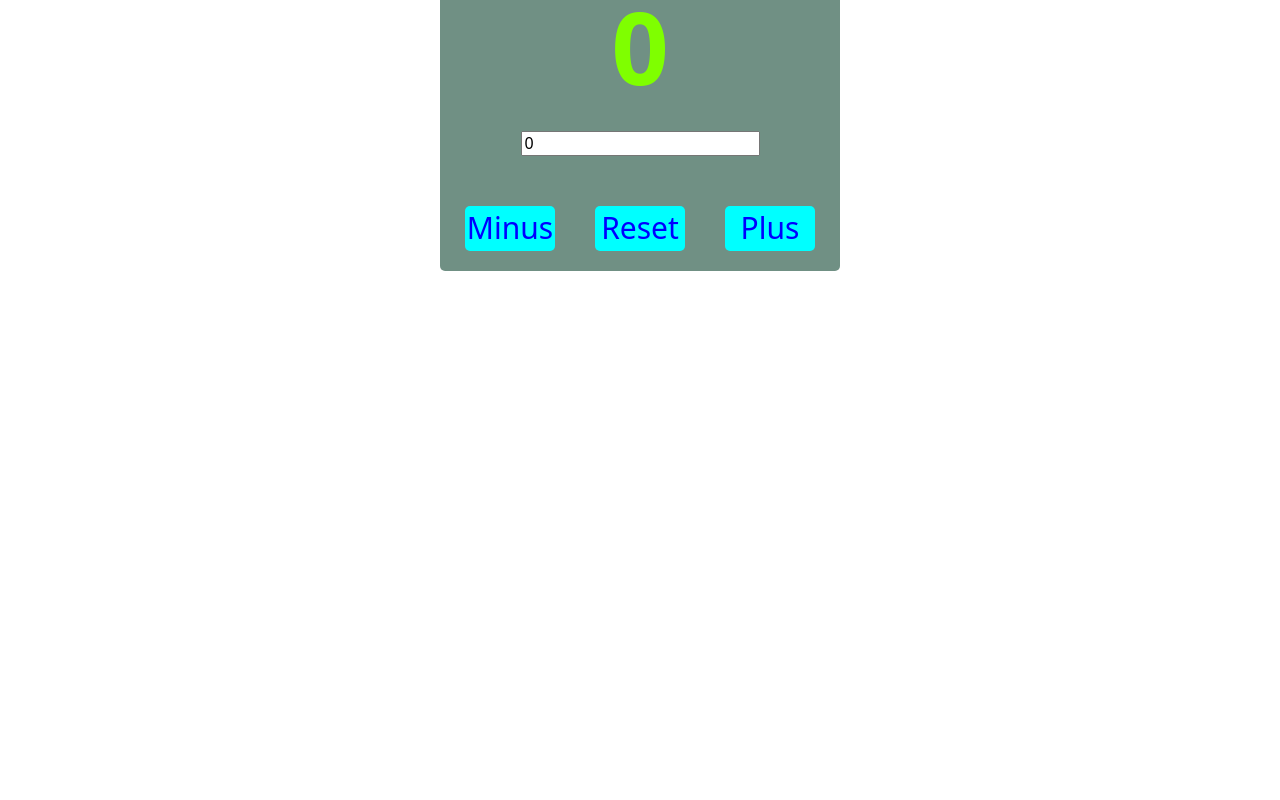
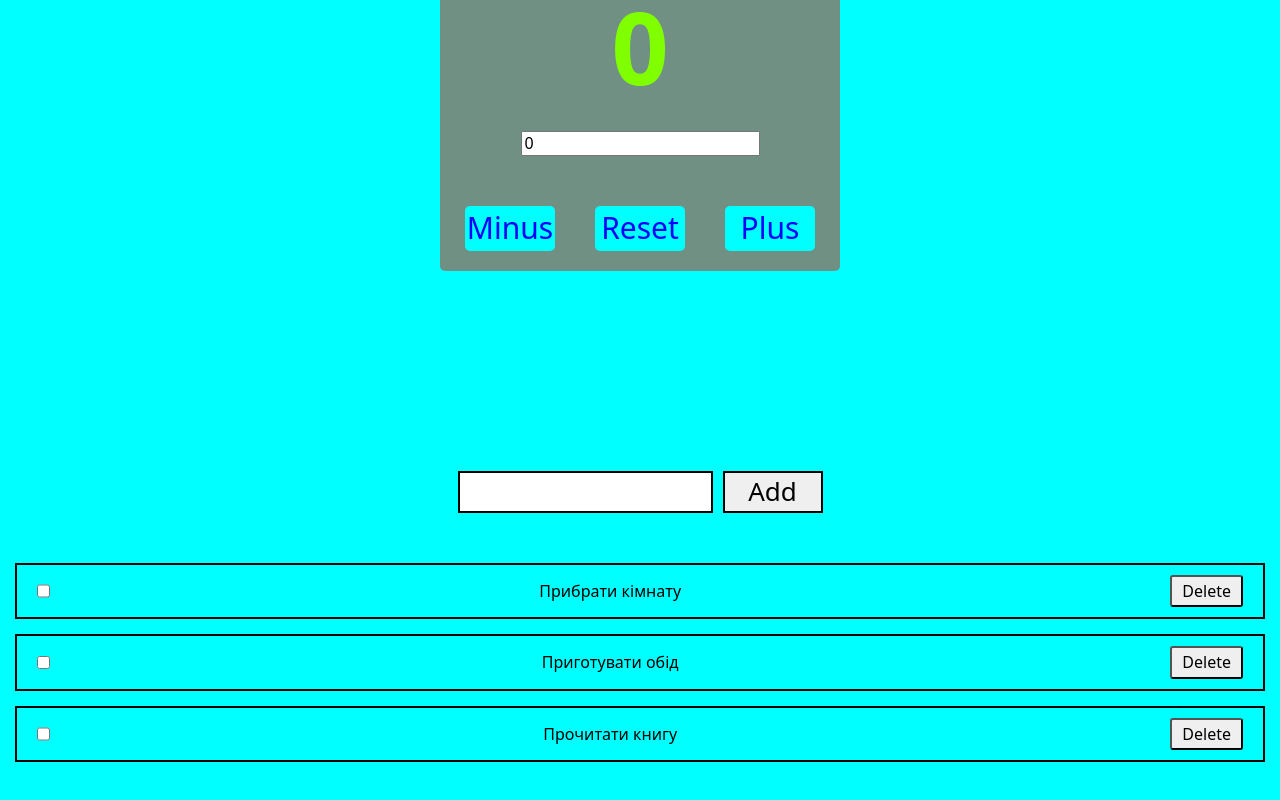
Before and after one commit to Ocheretko1992/start-react_project, a React (Vite) app: page / in a window 1280 px wide. Shown: the part 1224-2024 px from the top of the page. Before the commit the page ends 1695 px from the top, so only its background shows below. Built offline with nearby package versions, Linux system fonts and the light colour scheme.

Commit message:
Add and Delete Todos

```diff
--- a/src/App/App.jsx
+++ b/src/App/App.jsx
@@ -8,6 +8,7 @@ import Users from "../Users.json";
 import "../index.css";
 import Count from "./../Count/Count";
 import { useState } from "react";
+import FilterTodoList from "../FilterTodoList/FilterTodoList";
 
 const App = () => {
   const [count, setCount] = useState(0);
@@ -59,6 +60,7 @@ const App = () => {
         step={step}
         setStep={setStep}
       />
+      <FilterTodoList />
     </div>
   );
 };
--- /dev/null
+++ b/src/FilterTodoList/FilterTodoList.jsx
@@ -0,0 +1,42 @@
+import { nanoid } from "nanoid";
+import css from "./FilterTodoList.module.css";
+import LiTodo from "./LiTodo";
+import TodosData from "./todo.json";
+import { useState } from "react";
+
+const FilterTodoList = () => {
+  const [todos, setTodos] = useState(TodosData);
+  const [newTodoValue, setNewTodoValue] = useState("");
+
+  const handleDeleteTodo = (id) => {
+    setTodos((prev) => prev.filter((item) => item.id !== id));
+  };
+
+  const handleAddTodo = () => {
+    const newTodo = { title: newTodoValue, id: nanoid() };
+    console.log(newTodo);
+    setTodos((prev) => [...prev, newTodo]);
+  };
+
+  return (
+    <>
+      <div className={css.corob}>
+        <input
+          value={newTodoValue}
+          onChange={(e) => setNewTodoValue(e.target.value)}
+          className={css.input}
+        />
+        <button onClick={handleAddTodo} className={css.btnAdd}>
+          Add
+        </button>
+      </div>
+      <ul className={css.ulList}>
+        {todos.map((item) => (
+          <LiTodo key={item.id} {...item} handleDeleteTodo={handleDeleteTodo} />
+        ))}
+      </ul>
+    </>
+  );
+};
+
+export default FilterTodoList;
--- /dev/null
+++ b/src/FilterTodoList/FilterTodoList.module.css
@@ -0,0 +1,48 @@
+.corob {
+  display: flex;
+  justify-content: center;
+  gap: 10px;
+  padding: 0 15px 50px 15px;
+}
+
+.input {
+  padding: 10px 10px;
+  border: 2px solid black;
+}
+
+.btnAdd {
+  cursor: pointer;
+  width: 100px;
+  font-size: 26px;
+  border: 2px solid black;
+}
+
+.ulList {
+  padding: 0 15px 50px 15px;
+  display: flex;
+  justify-content: center;
+  list-style: none;
+  flex-direction: column;
+  align-items: center;
+  gap: 15px;
+}
+
+.liTodo {
+  width: 100%;
+  display: flex;
+  border: 2px solid black;
+  padding: 10px 20px;
+}
+
+.span {
+  display: flex;
+  margin-left: auto;
+  align-items: center;
+}
+
+.btnDelete {
+  cursor: pointer;
+  margin-left: auto;
+  padding: 5px 10px;
+  border-radius: 3px;
+}
--- /dev/null
+++ b/src/FilterTodoList/LiTodo.jsx
@@ -0,0 +1,15 @@
+import css from "./FilterTodoList.module.css";
+
+const LiTodo = ({ title, id, handleDeleteTodo }) => {
+  return (
+    <li className={css.liTodo}>
+      <input type="checkbox" />
+      <span className={css.span}>{title}</span>
+      <button onClick={() => handleDeleteTodo(id)} className={css.btnDelete}>
+        Delete
+      </button>
+    </li>
+  );
+};
+
+export default LiTodo;
--- /dev/null
+++ b/src/FilterTodoList/todo.json
@@ -0,0 +1,17 @@
+[
+  {
+    "id": 1,
+    "title": "Прибрати кімнату",
+    "completed": false
+  },
+  {
+    "id": 2,
+    "title": "Приготувати обід",
+    "completed": false
+  },
+  {
+    "id": 3,
+    "title": "Прочитати книгу",
+    "completed": true
+  }
+]
--- a/src/index.css
+++ b/src/index.css
@@ -1,3 +1,7 @@
+body {
+  background-color: aqua;
+}
+
 p,
 ul,
 li,
```
